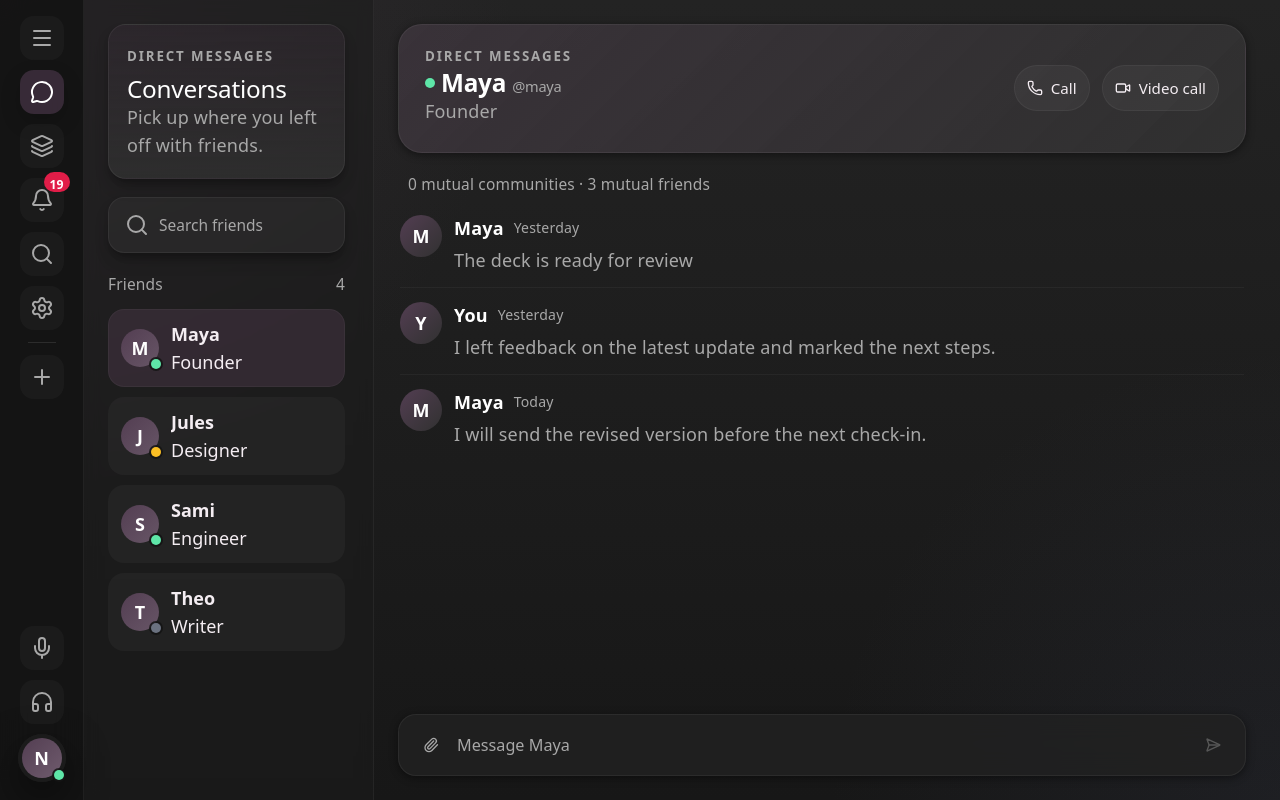
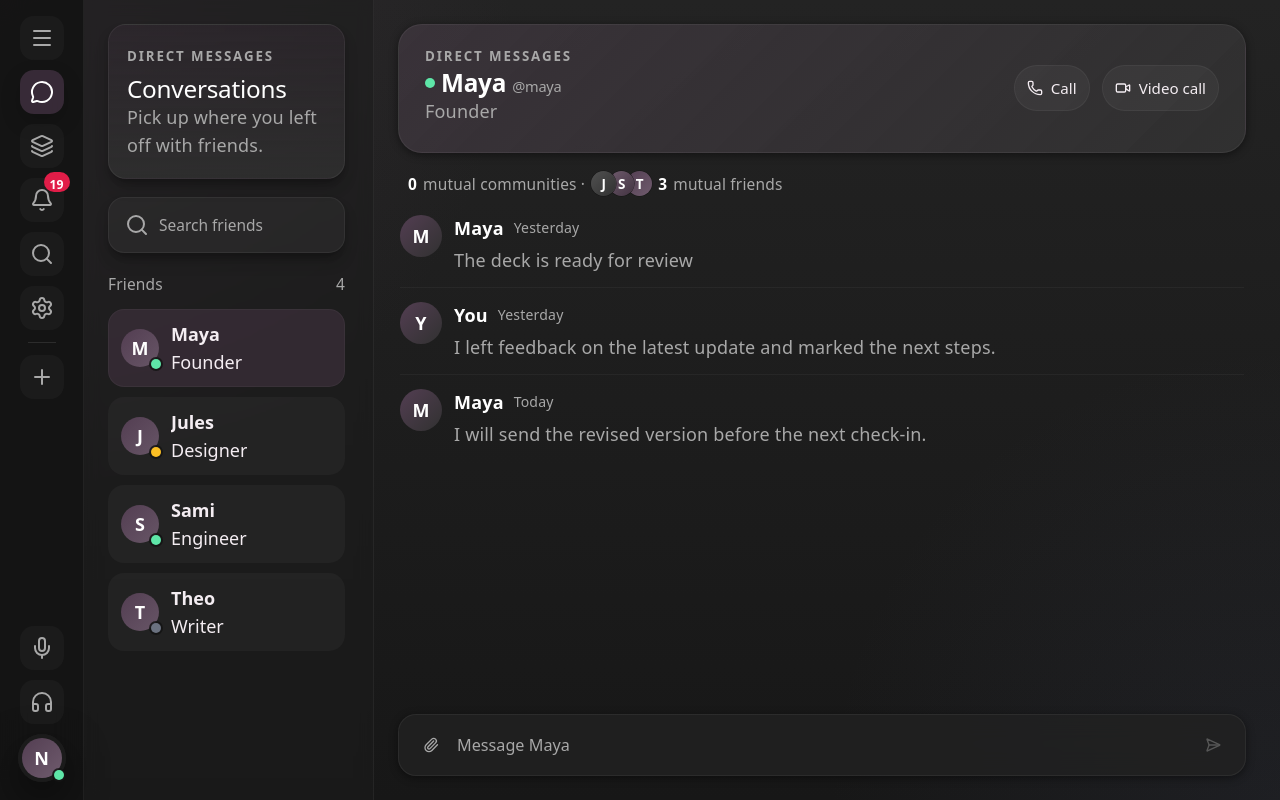
Before and after one commit to Crowbit-dev/Crowbit, a React (Vite) app in the folder client/: page /home in a window 1280 px wide. Both pictures are taken after a click on the button 41 px from the left and 92 px from the top of the page. Built offline with nearby package versions, Linux system fonts and the light colour scheme.

Commit message:
feat: implement AvatarGroup component for displaying mutual communities and friends in DmConversation

```diff
--- a/client/src/components/WorkspaceContent.module.css
+++ b/client/src/components/WorkspaceContent.module.css
@@ -251,12 +251,43 @@
 
 .mutualStats {
   margin: 0;
+  display: flex;
+  align-items: center;
+  flex-wrap: wrap;
+  gap: 6px;
   color: var(--offwhite);
   font-size: 0.86rem;
 }
 
 .mutualStats strong {
   color: var(--text-h);
+}
+
+.avatarGroup {
+  display: inline-flex;
+  align-items: center;
+}
+
+.avatarGroupAvatar {
+  display: grid;
+  place-items: center;
+  width: 25px;
+  height: 25px;
+  margin-left: -7px;
+  border-radius: 50%;
+  color: white;
+  font-size: 0.75rem;
+  font-weight: 800;
+  user-select: none;
+  box-shadow: 0 0 0 0.5px rgba(20, 20, 20, 0.9);
+}
+
+.avatarGroupAvatar:first-child {
+  margin-left: 0;
+}
+
+.avatarGroupMore {
+  background: rgba(255, 255, 255, 0.08);
 }
 
 .conversationPanel {
--- a/client/src/components/WorkspaceContent.tsx
+++ b/client/src/components/WorkspaceContent.tsx
@@ -32,6 +32,37 @@ const mutualFriendsByDm: Record<string, string[]> = {
   jules: ['Maya', 'Sami'],
   sami: ['Maya', 'Jules', 'Theo', 'Noor'],
   theo: ['Maya'],
+}
+
+const AVATAR_TONES = [
+  'linear-gradient(135deg, #533e52, #6f5b6d)',
+  'linear-gradient(135deg, #423341, #675566)',
+  'linear-gradient(135deg, #515151, #313131)',
+  'linear-gradient(135deg, #6f5b6d, #423341)',
+]
+
+type AvatarGroupItem = string | { name: string; background?: string }
+
+function AvatarGroup({ items, max = 3 }: { items: AvatarGroupItem[]; max?: number }) {
+  const normalized = items.map((item) => (typeof item === 'string' ? { name: item } : item))
+  const visible = normalized.slice(0, max)
+  const extra = normalized.length - visible.length
+  if (normalized.length === 0) return null
+  return (
+    <span className={styles.avatarGroup}>
+      {visible.map((item, index) => (
+        <span
+          key={item.name}
+          className={styles.avatarGroupAvatar}
+          style={{ background: item.background ?? AVATAR_TONES[item.name.charCodeAt(0) % AVATAR_TONES.length], zIndex: visible.length - index }}
+          title={item.name}
+        >
+          {item.name[0]}
+        </span>
+      ))}
+      {extra > 0 && <span className={`${styles.avatarGroupAvatar} ${styles.avatarGroupMore}`}>+{extra}</span>}
+    </span>
+  )
 }
 
 function DmConversation({ activeDm, mutualCommunities }: { activeDm: DirectMessage; mutualCommunities: Community[] }) {
@@ -111,9 +142,11 @@ function DmConversation({ activeDm, mutualCommunities }: { activeDm: DirectMessa
     <>
           <div className={styles.conversationMetaRow}>
             <p className={styles.mutualStats}>
-              {mutualCommunities.length} mutual {mutualCommunities.length === 1 ? 'community' : 'communities'}
+              <AvatarGroup items={mutualCommunities.map((community) => ({ name: community.name, background: community.color }))} />
+              <strong>{mutualCommunities.length}</strong> mutual {mutualCommunities.length === 1 ? 'community' : 'communities'}
               {' · '}
-              {mutualFriends.length} mutual {mutualFriends.length === 1 ? 'friend' : 'friends'}
+              <AvatarGroup items={mutualFriends} />
+              <strong>{mutualFriends.length}</strong> mutual {mutualFriends.length === 1 ? 'friend' : 'friends'}
             </p>
           </div>
 
```
